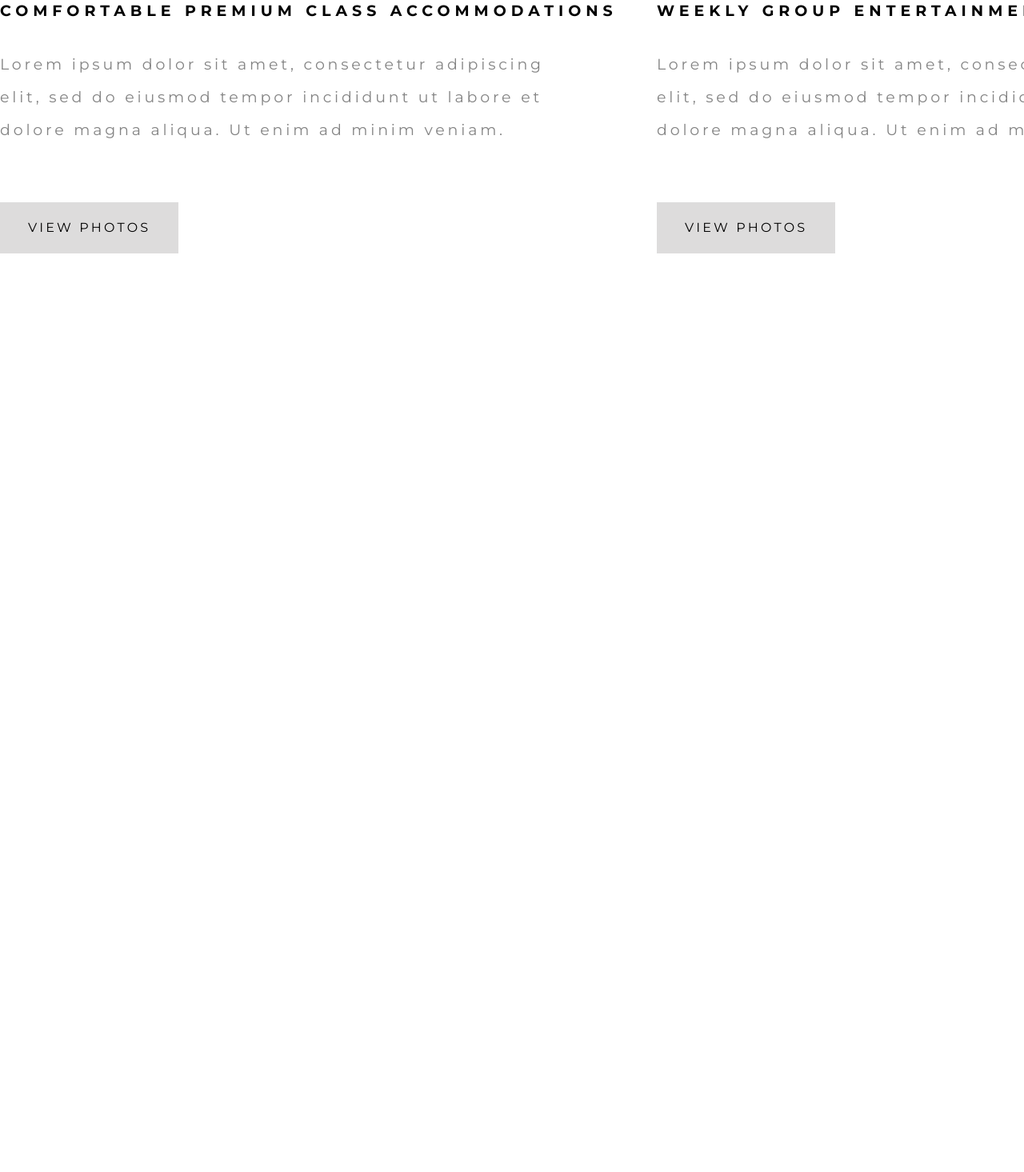
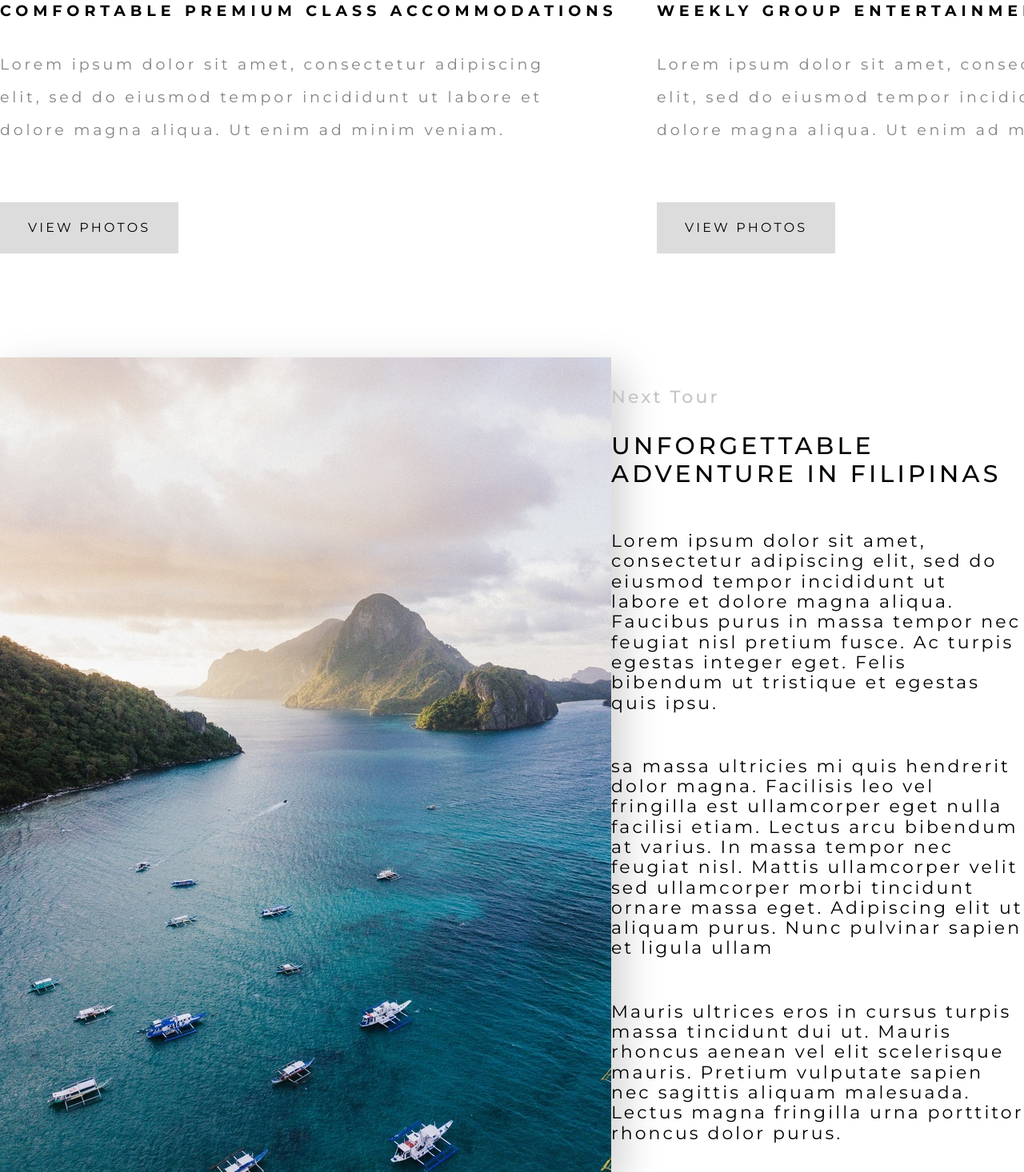
Before and after one commit to dmitriykovalenk0/Travel, a website: page app/index.html in a window 1280 px wide. Shown: the part 4480-5946 px from the top of the page at 80% size. Before the commit the page ends 4862 px from the top, so only its background shows below. Drawn offline with nearby package versions, Linux system fonts and the light colour scheme.

Commit message:
Сделал блок next-tour

```diff
--- a/app/index.html
+++ b/app/index.html
@@ -78,21 +78,21 @@
           <div class="container">
                <div class="about__content">
                     <div class="about__info">
-                         <div class="about__info-name">
+                         <div class="about__info-name page__name">
                               About us
                          </div>
-                         <div class="about__info-title">
+                         <div class="about__info-title page__title">
                               WE WILL TURN YOUR WORK INTO
                               AN EXCITING JOURNEY.
                          </div>
-                         <p class="about__info-text">
+                         <p class="about__info-text page__text">
                               Lorem ipsum dolor sit amet, consectetur adipiscing elit,
                               sed do eiusmod tempor incididunt ut labore et dolore
                               magna aliqua. Faucibus purus in massa tempor nec
                               feugiat nisl pretium fusce. Ac turpis egestas integer eget.
                               Felis bibendum ut tristique et egestas quis ipsu.
                          </p>
-                         <p class="about__info-text">
+                         <p class="about__info-text page__text">
                               sa massa ultricies mi quis hendrerit dolor magna. Facilisis
                               leo vel fringilla est ullamcorper eget nulla facilisi etiam.
                               Lectus arcu bibendum at varius. In massa tempor nec
@@ -384,6 +384,47 @@
           </div>
      </section>
 
+     <section class="next-tour">
+          <div class="container">
+               <div class="next-tour__content">
+                    <figure class="next-tour__content-box">
+                         <img src="img/next-tour-img.jpg"
+                              alt="next-tour-img">
+                         <figcaption>
+                              <div class="page__name">
+                                   Next Tour
+                              </div>
+                              <div class="page__title">
+                                   UNFORGETTABLE ADVENTURE
+                                   IN FILIPINAS
+                              </div>
+                              <div class="page__text">
+                                   Lorem ipsum dolor sit amet, consectetur adipiscing elit,
+                                   sed do eiusmod tempor incididunt ut labore et dolore
+                                   magna aliqua. Faucibus purus in massa tempor nec
+                                   feugiat nisl pretium fusce. Ac turpis egestas integer eget.
+                                   Felis bibendum ut tristique et egestas quis ipsu.
+                              </div>
+                              <div class="page__text">
+                                   sa massa ultricies mi quis hendrerit dolor magna. Facilisis
+                                   leo vel fringilla est ullamcorper eget nulla facilisi etiam.
+                                   Lectus arcu bibendum at varius. In massa tempor nec
+                                   feugiat nisl. Mattis ullamcorper velit sed ullamcorper
+                                   morbi tincidunt ornare massa eget. Adipiscing elit ut
+                                   aliquam purus. Nunc pulvinar sapien et ligula ullam
+                              </div>
+                              <div class="page__text">
+                                   Mauris ultrices eros in cursus turpis massa tincidunt dui
+                                   ut. Mauris rhoncus aenean vel elit scelerisque mauris.
+                                   Pretium vulputate sapien nec sagittis aliquam malesuada.
+                                   Lectus magna fringilla urna porttitor rhoncus dolor purus.
+                              </div>
+                         </figcaption>
+                    </figure>
+               </div>
+          </div>
+     </section>
+
 
      <script src="https://ajax.googleapis.com/ajax/libs/jquery/3.4.1/jquery.min.js"></script>
      <script src="js/libs.min.js"></script>
--- a/app/scss/_global.scss
+++ b/app/scss/_global.scss
@@ -49,6 +49,28 @@ figure {
   margin: 0 auto;
 }
 
+.page__name {
+  color: #c4c4c4;
+  font-size: 22px;
+  font-weight: 500;
+  letter-spacing: 3.08px;
+}
+
+.page__title {
+  padding-top: 32px;
+
+  color: $black;
+  font-size: 30px;
+  font-weight: 500;
+  letter-spacing: 4.2px;
+}
+
+.page__text {
+  padding-top: 54px;
+  font-size: 22px;
+  letter-spacing: 3.08px;
+}
+
 .btn-info {
   padding: 20px 84px;
 
--- a/app/scss/blocks/_about.scss
+++ b/app/scss/blocks/_about.scss
@@ -12,28 +12,6 @@
   max-width: 814px;
   align-self: center;
 
-  &-name {
-    color: #c4c4c4;
-    font-size: 22px;
-    font-weight: 500;
-    letter-spacing: 3.08px;
-  }
-
-  &-title {
-    padding-top: 32px;
-
-    color: $black;
-    font-size: 30px;
-    font-weight: 500;
-    letter-spacing: 4.2px;
-  }
-
-  &-text {
-    padding-top: 54px;
-    font-size: 22px;
-    letter-spacing: 3.08px;
-  }
-
   &-btn {
     margin-top: 64px;
   }
--- /dev/null
+++ b/app/scss/blocks/_next-tour.scss
@@ -0,0 +1,17 @@
+.next-tour {
+  padding: 65px 0;
+}
+
+.next-tour__content-box {
+  display: flex;
+  justify-content: space-between;
+
+  img {
+    box-shadow: 14px 15px 46px 1px rgba(0, 0, 0, 0.18);
+  }
+
+  figcaption {
+    max-width: 810px;
+    align-self: center;
+  }
+}
--- a/app/scss/style.scss
+++ b/app/scss/style.scss
@@ -14,3 +14,4 @@
 @import "blocks/photos";
 @import "blocks/slider";
 @import "blocks/travel";
+@import "blocks/next-tour";
```
Also changed, not shown: app/css/style.min.css, app/img/next-tour-img.jpg (added), app/img/next-tour-img.png (added).
